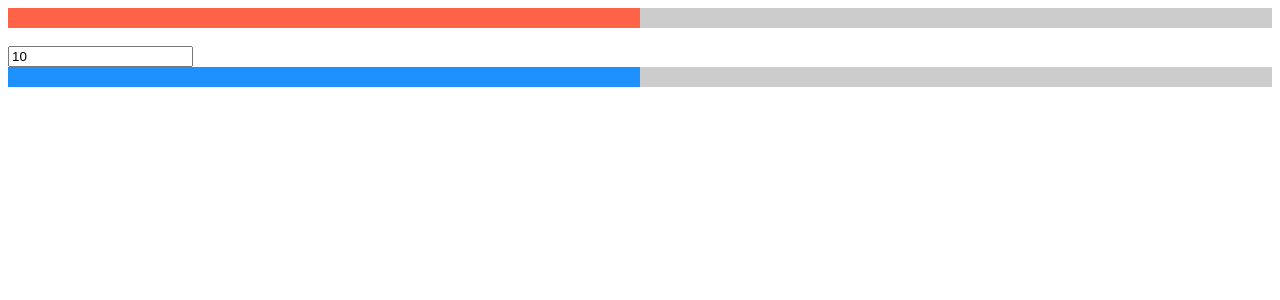
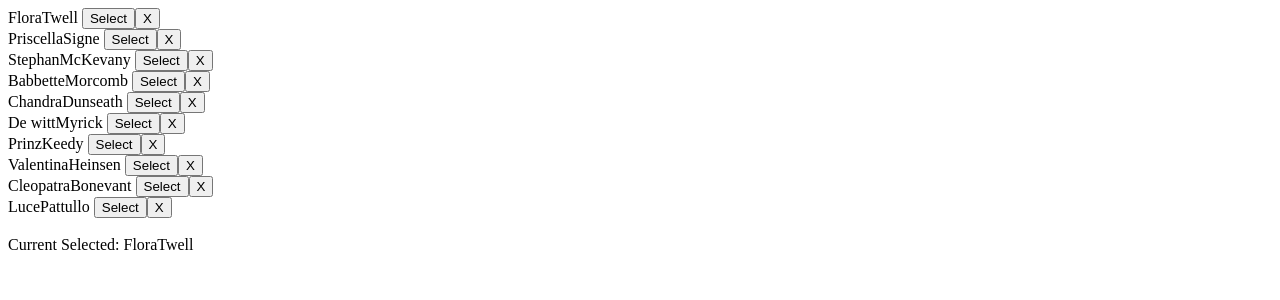
Before and after one commit to GraviDezucy/angular100days, an Angular app: page / in a window 1280 px wide. Shown: the top 300 px of the page. Built offline with nearby package versions, Linux system fonts and the light colour scheme.

Commit message:
Output Binding, Display list, Select & Delete

```diff
--- a/src/app/app.component.html
+++ b/src/app/app.component.html
@@ -1,8 +1 @@
-<app-progress-bar></app-progress-bar>
-<br />
-<!-- <button type="button" (click)="currentProgress = currentProgress + 1">+</button> -->
-<input type="text" [(ngModel)]="currentProgress" />
-<app-progress-bar
-  [progress]="currentProgress"
-  [progressColor]="'dodgerblue'"
-></app-progress-bar>
+<app-author-list></app-author-list>
--- a/src/app/app.component.ts
+++ b/src/app/app.component.ts
@@ -4,6 +4,7 @@
 import { FormsModule } from '@angular/forms';
 import { CommonModule } from '@angular/common';
 import { ProgressBarComponent } from './progress-bar/progress-bar.component';
+import { AuthorListComponent } from './author-list/author-list.component';
 
 @Component({
   selector: 'app-root',
@@ -14,10 +15,9 @@
     FormsModule,
     CommonModule,
     ProgressBarComponent,
+    AuthorListComponent,
   ],
   templateUrl: './app.component.html',
   styleUrl: './app.component.css',
 })
-export class AppComponent {
-  currentProgress = 10;
-}
+export class AppComponent {}
--- /dev/null
+++ b/src/app/author-detail/author-detail.component.ts
@@ -0,0 +1,22 @@
+import { Component, EventEmitter, Input, Output } from '@angular/core';
+import { Author } from '../authors';
+import { CommonModule } from '@angular/common';
+
+@Component({
+  selector: 'app-author-detail',
+  standalone: true,
+  imports: [CommonModule],
+  template: `
+    <div *ngIf="author">
+      {{ author.firstName + author.lastName }}
+      <button (click)="select.emit(author)">Select</button>
+      <button (click)="delete.emit(author)">X</button>
+    </div>
+  `,
+  styleUrl: './author-detail.component.css',
+})
+export class AuthorDetailComponent {
+  @Input() author!: Author;
+  @Output() select = new EventEmitter<Author>();
+  @Output() delete = new EventEmitter<Author>();
+}
--- /dev/null
+++ b/src/app/author-list/author-list.component.ts
@@ -0,0 +1,40 @@
+import { Component } from '@angular/core';
+import { Author, authors } from '../authors';
+import { AuthorDetailComponent } from '../author-detail/author-detail.component';
+import { CommonModule } from '@angular/common';
+@Component({
+  selector: 'app-author-list',
+  standalone: true,
+  imports: [AuthorDetailComponent, CommonModule],
+  template: `
+    <div>
+      <app-author-detail
+        *ngFor="let author of authors"
+        [author]="author"
+        (select)="onSelect($event)"
+        (delete)="onDelete($event)"
+      ></app-author-detail>
+    </div>
+    <br />
+    <div>
+      Current Selected:
+      {{ currentSelected.firstName + currentSelected.lastName }}
+    </div>
+  `,
+  styleUrl: './author-list.component.css',
+})
+export class AuthorListComponent {
+  authors = authors;
+  currentSelected = authors[0];
+
+  onSelect(selected: Author) {
+    this.currentSelected = selected;
+  }
+
+  onDelete(author: Author) {
+    this.authors = this.authors.filter((item) => item.id !== author.id);
+
+    if (this.currentSelected.id === author.id)
+      this.currentSelected = this.authors[0];
+  }
+}
--- /dev/null
+++ b/src/app/authors.ts
@@ -0,0 +1,91 @@
+export interface Author {
+  id: number;
+  firstName: string;
+  lastName: string;
+  email: string;
+  gender: string;
+  ipAddress: string;
+}
+
+export const authors = [
+  {
+    id: 1,
+    firstName: 'Flora',
+    lastName: 'Twell',
+    email: 'ftwell0@phoca.cz',
+    gender: 'Female',
+    ipAddress: '99.180.237.33',
+  },
+  {
+    id: 2,
+    firstName: 'Priscella',
+    lastName: 'Signe',
+    email: 'psigne1@berkeley.edu',
+    gender: 'Female',
+    ipAddress: '183.243.228.65',
+  },
+  {
+    id: 3,
+    firstName: 'Stephan',
+    lastName: 'McKevany',
+    email: 'smckevany2@reuters.com',
+    gender: 'Male',
+    ipAddress: '79.172.239.111',
+  },
+  {
+    id: 4,
+    firstName: 'Babbette',
+    lastName: 'Morcomb',
+    email: 'bmorcomb3@fastcompany.com',
+    gender: 'Female',
+    ipAddress: '24.99.155.146',
+  },
+  {
+    id: 5,
+    firstName: 'Chandra',
+    lastName: 'Dunseath',
+    email: 'cdunseath4@hud.gov',
+    gender: 'Female',
+    ipAddress: '89.9.91.12',
+  },
+  {
+    id: 6,
+    firstName: 'De witt',
+    lastName: 'Myrick',
+    email: 'dmyrick5@gravatar.com',
+    gender: 'Male',
+    ipAddress: '154.2.107.65',
+  },
+  {
+    id: 7,
+    firstName: 'Prinz',
+    lastName: 'Keedy',
+    email: 'pkeedy6@yandex.ru',
+    gender: 'Male',
+    ipAddress: '229.139.13.203',
+  },
+  {
+    id: 8,
+    firstName: 'Valentina',
+    lastName: 'Heinsen',
+    email: 'vheinsen7@alexa.com',
+    gender: 'Female',
+    ipAddress: '31.103.152.85',
+  },
+  {
+    id: 9,
+    firstName: 'Cleopatra',
+    lastName: 'Bonevant',
+    email: 'cbonevant8@surveymonkey.com',
+    gender: 'Female',
+    ipAddress: '23.190.218.14',
+  },
+  {
+    id: 10,
+    firstName: 'Luce',
+    lastName: 'Pattullo',
+    email: 'lpattullo9@ftc.gov',
+    gender: 'Female',
+    ipAddress: '173.107.238.31',
+  },
+];
```
Also changed, not shown: src/app/author-detail/author-detail.component.css (added), src/app/author-list/author-list.component.css (added).
